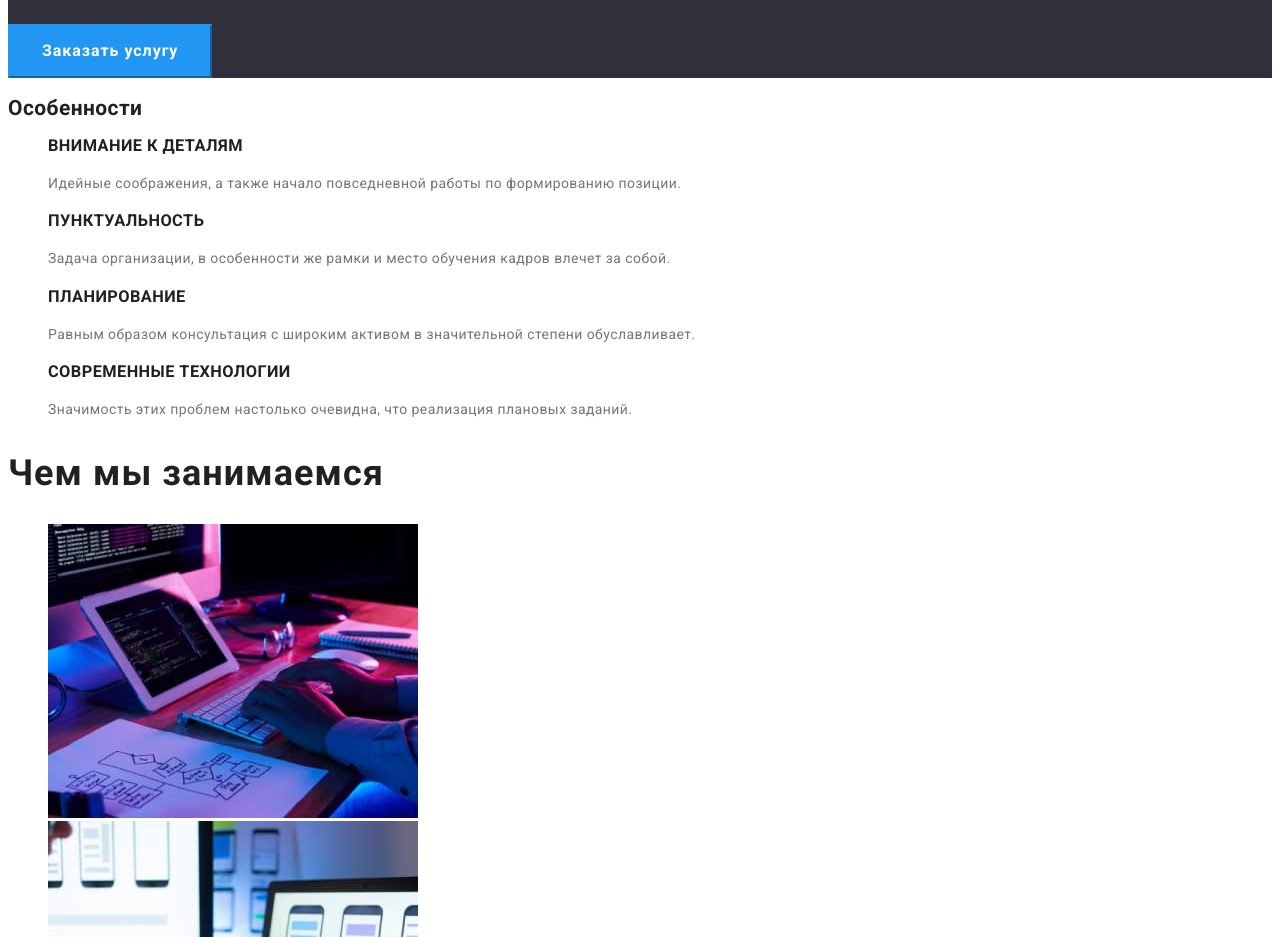
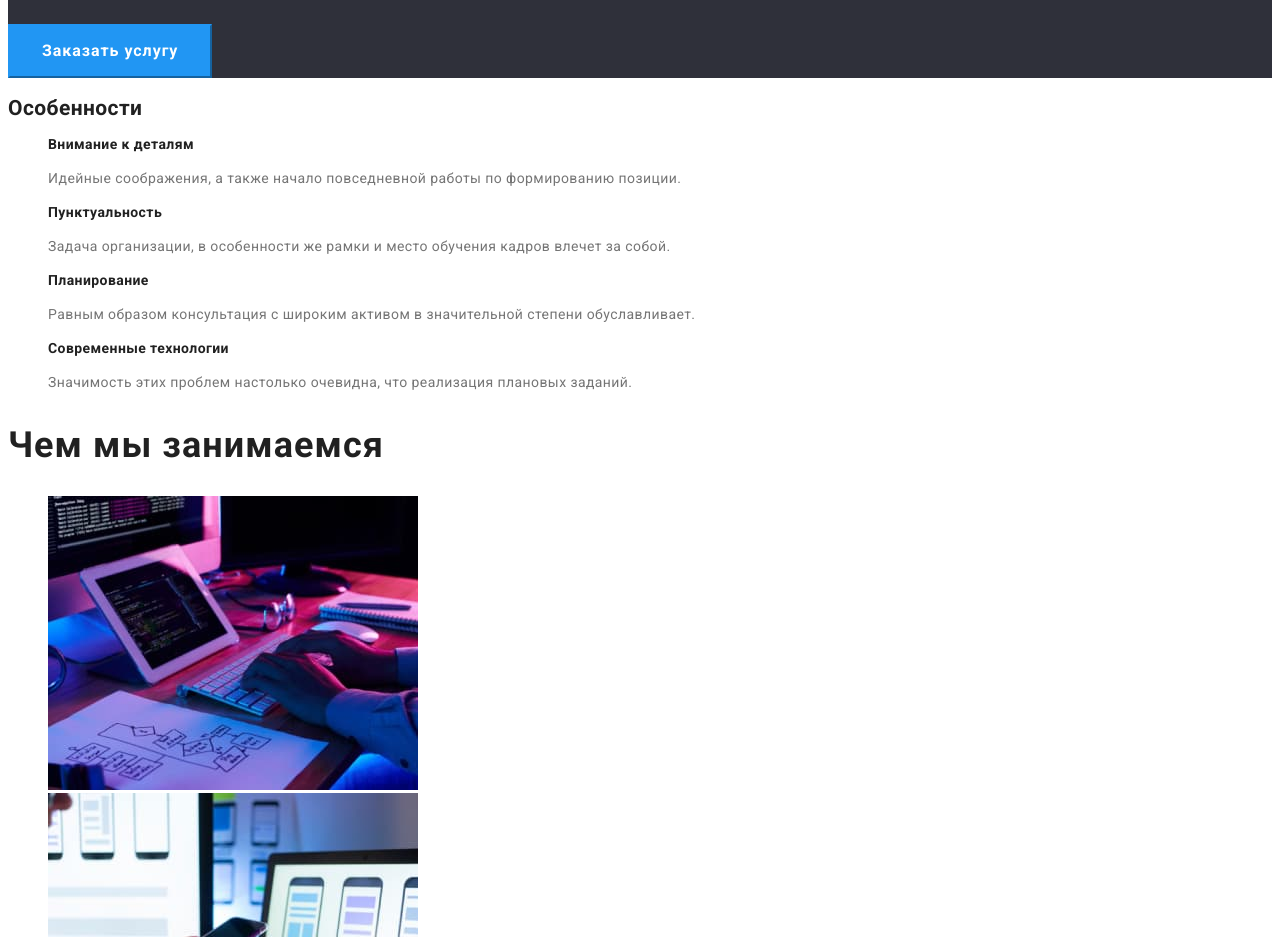
Before and after one commit to IngaPirogova/goit-markup-hw-02, a plain HTML site: page index.html in a window 1280 px wide. Shown: the part 920-1857 px from the top of the page. Drawn offline with Linux system fonts and the light colour scheme.

Commit message:
Update styles.css

```diff
--- a/css/styles.css
+++ b/css/styles.css
@@ -125,11 +125,13 @@ background-color: var(--accent-bg-color);
     cursor: pointer;
 }
 /*Oсобенности*/
+
 .feature-list .title {
     font-weight: 700;
+    font-size: 14px;
     line-height: 1.14;
-    text-transform: uppercase;
-}
+    letter-spacing: 0.03em;
+    }
 .feature-list .item {
     color: var(--secondary-text-color);
     line-height: 1.71;
```
